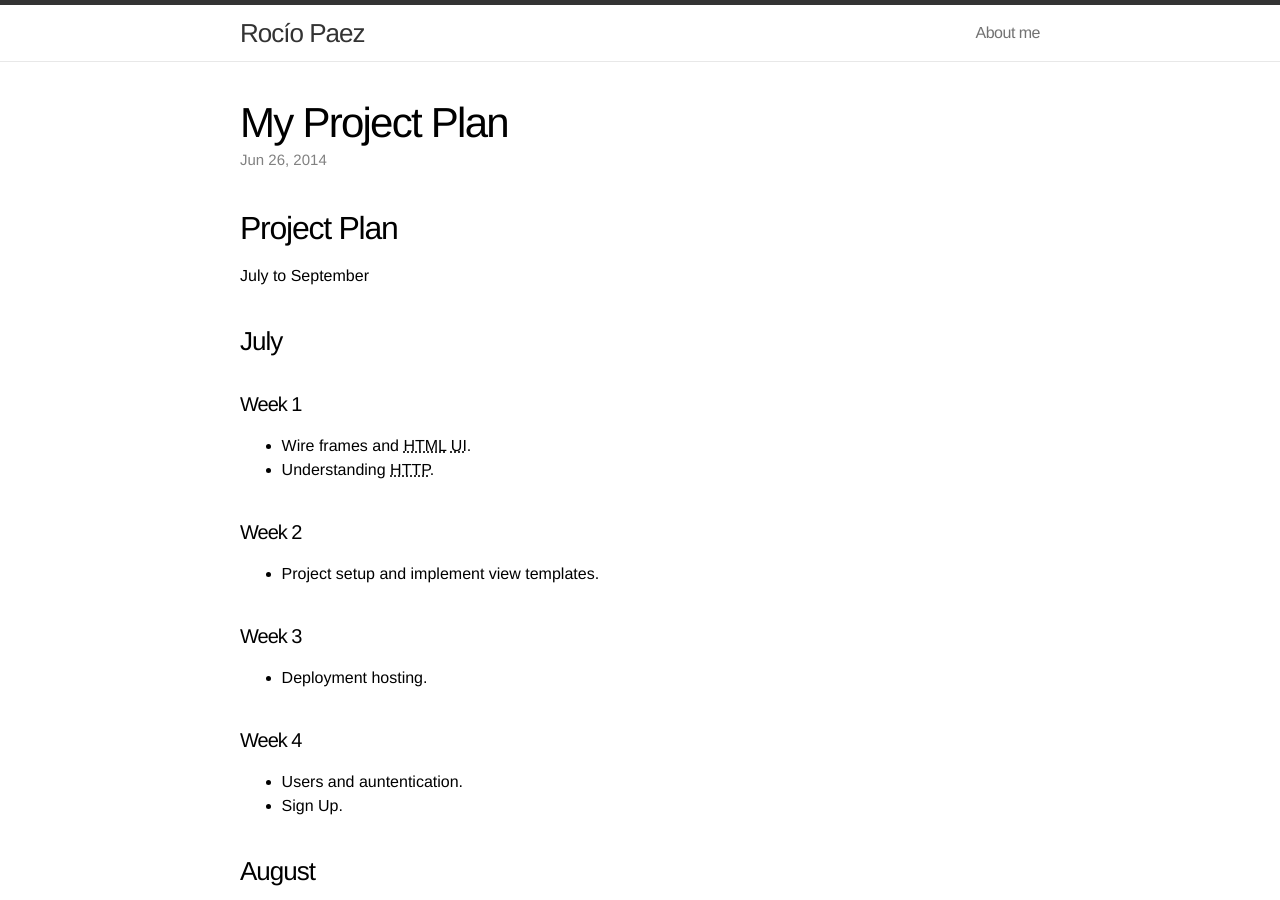
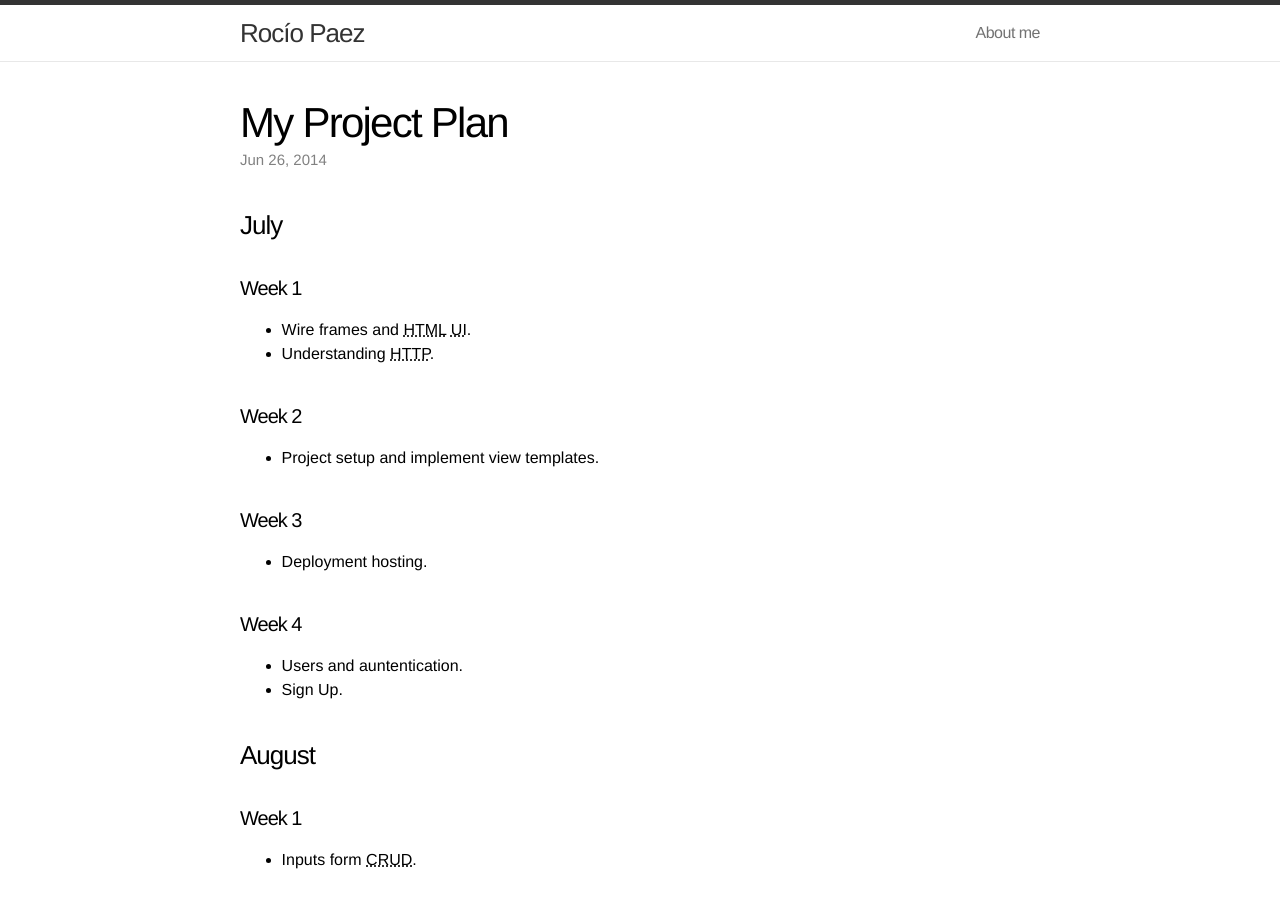
Before and after one commit to rociopaez/rociopaez.github.io, a Jekyll site: the page built from _posts/2014-06-26-My-project-plan.markdown, in a window 1280 px wide and 900 px high. Built offline with Jekyll 4.4.1, drawn with Linux system fonts in a browser that asks for light colours.

Commit message:
Remove duplicate title

```diff
--- a/_posts/2014-06-26-My-project-plan.markdown
+++ b/_posts/2014-06-26-My-project-plan.markdown
@@ -4,11 +4,6 @@ title:  "My Project Plan"
 date:   2014-06-26 19:25:36
 categories: Project Summer of Code
 ---
-
-
-## Project Plan
-
- July to September
 
 ### July
 
```
